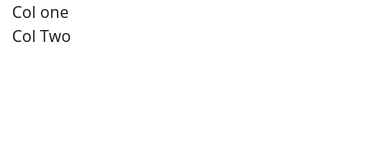
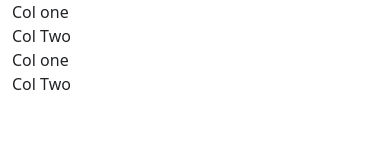
Before and after one commit to isakabusee/bootstrapPage, a website: page public/index.html in a window 390 px wide. Drawn offline with Linux system fonts and the light colour scheme.

Commit message:
asterMore styles

```diff
--- a/public/index.html
+++ b/public/index.html
@@ -11,10 +11,19 @@
 <body>
     <div class="container">
         <div class="row">
-            <div class="col-sm-12 col-md-6">Col one</div>
-            <div class="col-sm-12 col-md-6">Col Two</div>
+            <div class="col-sm-12 col-md-6 col-lg-2">Col one</div>
+            <div class="col-sm-12 col-md-6 col-lg-8">Col Two</div>
+        </div>
+
+        <div class="row">
+            <div class="col-sm-6 order-md-2">Col one</div>
+            <div class="col-sm-6 order-md-1">Col Two</div>
         </div>
     </div>
+
+
+
+
     <!-- <script src="../node_modules/jquery/dist/jquery.js"></script> -->
     <script src="js/bootstrap.min.js"></script>
     <!-- <script src="../node_modules/bootstrap/dist/js/bootstrap.min.js"></script> -->
```
